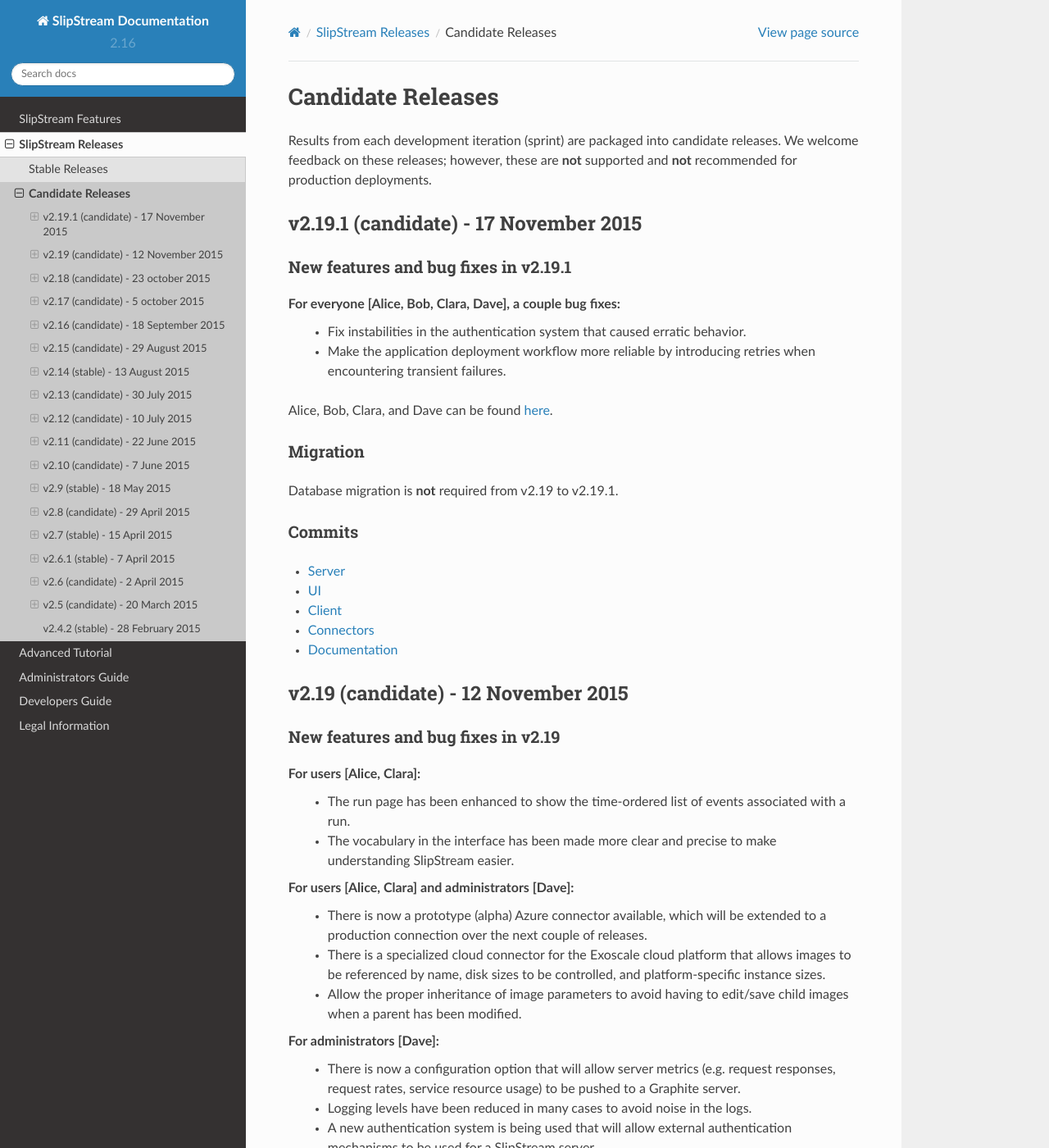
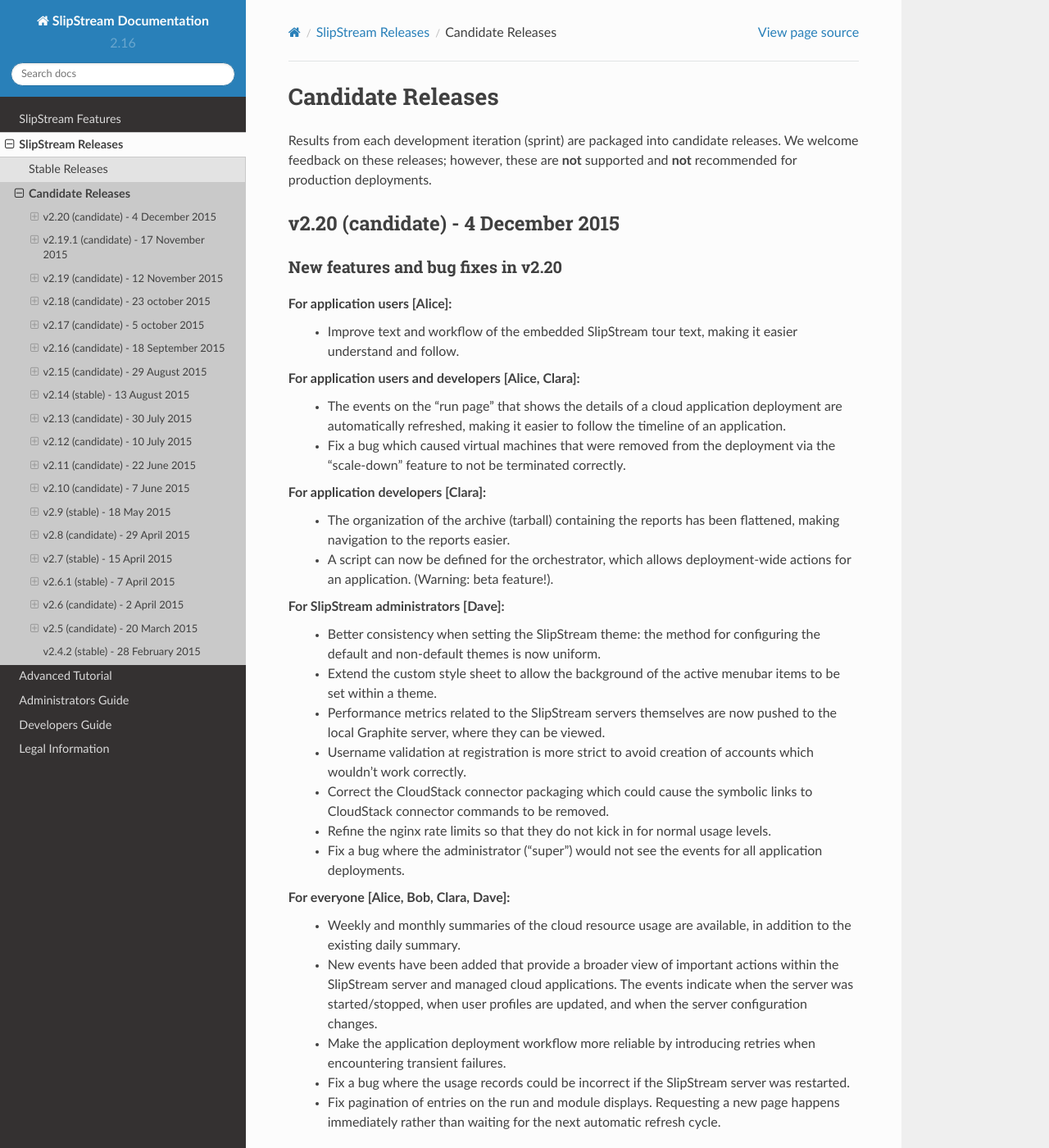
Before and after one commit to slipstream/SlipStreamDocumentation, a Sphinx documentation site: the page built from docs/release_notes/candidate_releases.rst, in a window 1280 px wide and 1400 px high. Shown: the whole window at 82% size. Built offline with Sphinx 7.4.7 and the Read the Docs theme 2.0.0, drawn with Linux system fonts in a browser that asks for light colours; some of the changed text lies outside the part shown.

Commit message:
update README; add release notes for v2.20

```diff
--- a/docs/release_notes/candidate_releases.rst
+++ b/docs/release_notes/candidate_releases.rst
@@ -5,6 +5,82 @@
 candidate releases. We welcome feedback on these releases; however,
 these are **not** supported and **not** recommended for production
 deployments.
+
+v2.20 (candidate) - 4 December 2015
+-----------------------------------
+
+New features and bug fixes in v2.20
+~~~~~~~~~~~~~~~~~~~~~~~~~~~~~~~~~~~
+
+For application users [Alice]:
+ - Improve text and workflow of the embedded SlipStream tour text,
+   making it easier understand and follow.
+
+For application users and developers [Alice, Clara]:
+ - The events on the "run page" that shows the details of a cloud
+   application deployment are automatically refreshed, making it
+   easier to follow the timeline of an application.
+ - Fix a bug which caused virtual machines that were removed from the
+   deployment via the "scale-down" feature to not be terminated
+   correctly.
+
+For application developers [Clara]:
+ - The organization of the archive (tarball) containing the reports
+   has been flattened, making navigation to the reports easier.
+ - A script can now be defined for the orchestrator, which allows
+   deployment-wide actions for an application.  (Warning: beta
+   feature!).
+
+For SlipStream administrators [Dave]:
+ - Better consistency when setting the SlipStream theme: the method
+   for configuring the default and non-default themes is now uniform.
+ - Extend the custom style sheet to allow the background of the active
+   menubar items to be set within a theme.
+ - Performance metrics related to the SlipStream servers themselves
+   are now pushed to the local Graphite server, where they can be
+   viewed.
+ - Username validation at registration is more strict to avoid
+   creation of accounts which wouldn't work correctly.
+ - Correct the CloudStack connector packaging which could cause the
+   symbolic links to CloudStack connector commands to be removed.
+ - Refine the nginx rate limits so that they do not kick in for normal
+   usage levels.
+ - Fix a bug where the administrator ("super") would not see the
+   events for all application deployments.
+
+For everyone [Alice, Bob, Clara, Dave]:
+ - Weekly and monthly summaries of the cloud resource usage are
+   available, in addition to the existing daily summary.
+ - New events have been added that provide a broader view of important
+   actions within the SlipStream server and managed cloud
+   applications.  The events indicate when the server was
+   started/stopped, when user profiles are updated, and when the
+   server configuration changes.
+ - Make the application deployment workflow more reliable by introducing
+   retries when encountering transient failures.
+ - Fix a bug where the usage records could be incorrect if the
+   SlipStream server was restarted.
+ - Fix pagination of entries on the run and module displays.
+   Requesting a new page happens immediately rather than waiting for
+   the next automatic refresh cycle.
+
+Alice, Bob, Clara, and Dave can be found
+`here <http://sixsq.com/personae/>`_.
+
+Migration
+~~~~~~~~~
+
+Database migration is **not** required from v2.19.1 to v2.20.
+
+Commits
+~~~~~~~
+
+-  `Server <https://github.com/slipstream/SlipStreamServer/compare/v2.19.1-community...v2.20-community>`__
+-  `UI <https://github.com/slipstream/SlipStreamUI/compare/v2.19.1-community...v2.20-community>`__
+-  `Client <https://github.com/slipstream/SlipStreamClient/compare/v2.19.1-community...v2.20-community>`__
+-  `Connectors <https://github.com/slipstream/SlipStreamConnectors/compare/v2.19.1-community...v2.20-community>`__
+-  `Documentation <https://github.com/slipstream/SlipStreamDocumentation/compare/v2.19.1-community...v2.20-community>`__
+
 
 v2.19.1 (candidate) - 17 November 2015
 --------------------------------------
```
Also changed, not shown: README.md (+18 -13 lines).
